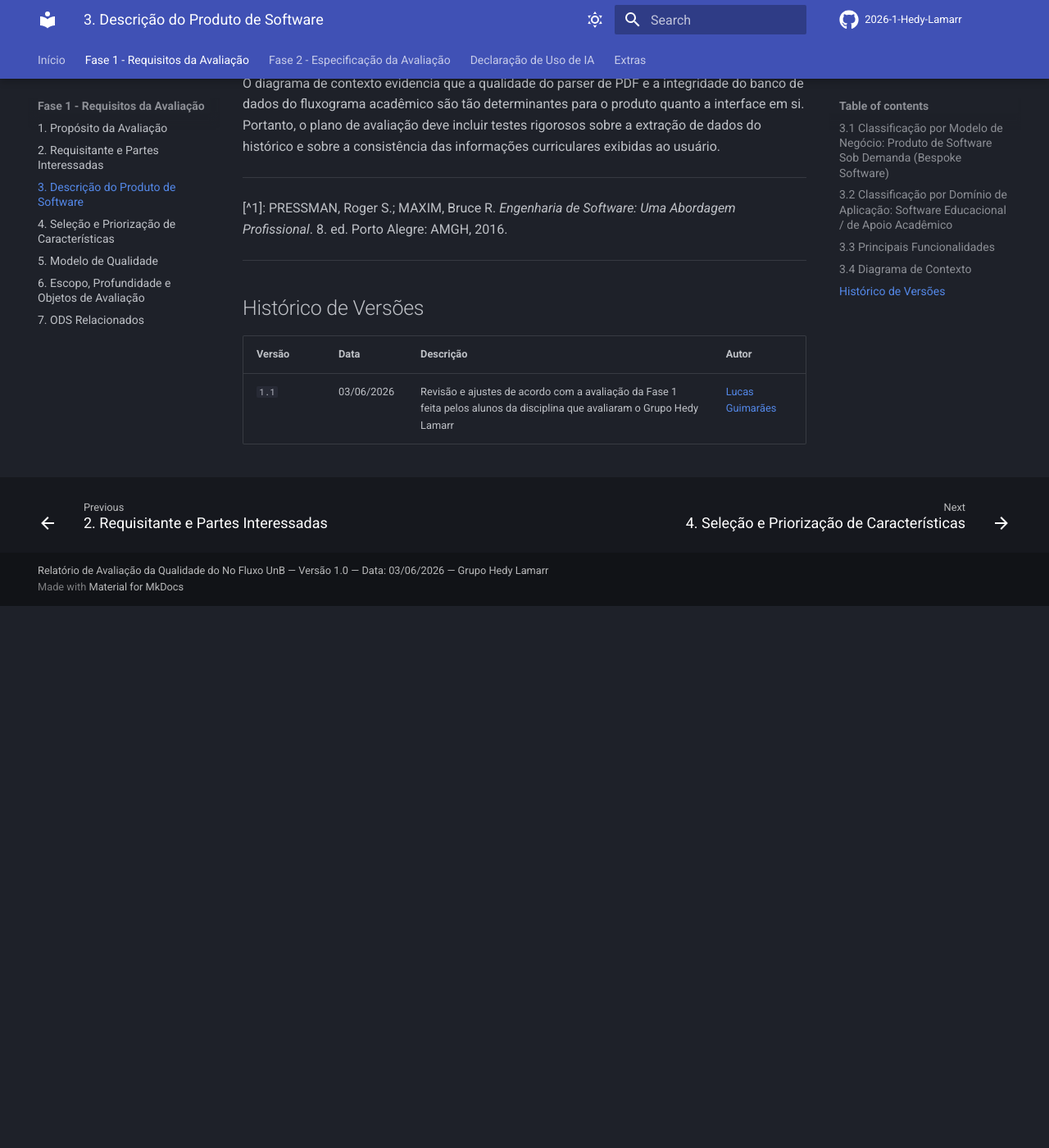
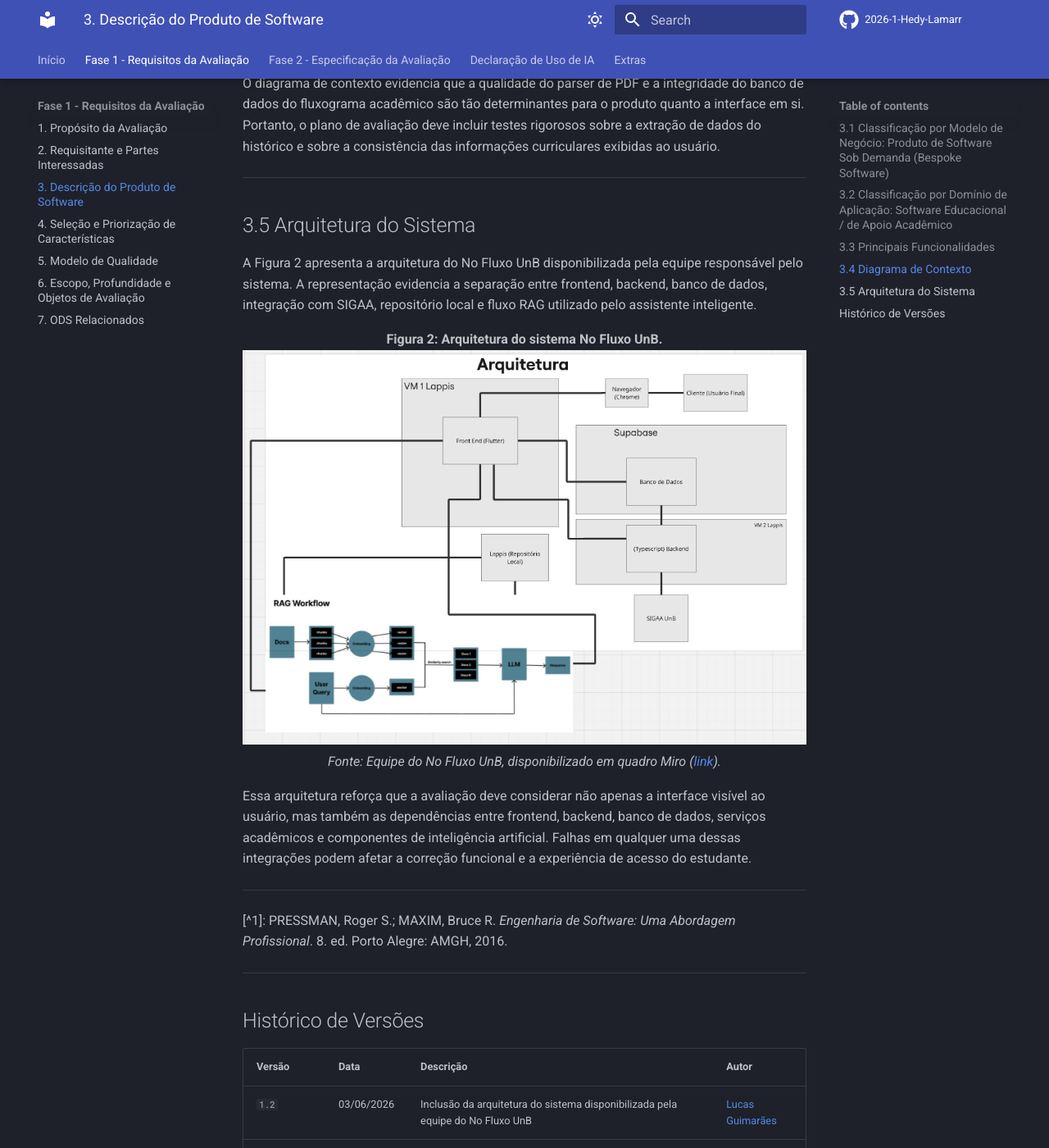
Before and after one commit to FCTE-Qualidade-de-Software-1/2026-1_T01_HEDY_LAMAR, an MkDocs documentation site: the page built from docs/fase1/03_descricao_produto.md, in a window 1280 px wide and 1400 px high, scrolled down 2727 px. Shown: the whole window at 82% size. Built offline with MkDocs 1.6.1 and Material for MkDocs 9.7.7, drawn with Linux system fonts in a browser that asks for light colours; comment, search, counter and statistics services are not loaded; before the commit the page ends 3466 px from its top, so only the background shows below that.

```diff
--- a/docs/fase1/03_descricao_produto.md
+++ b/docs/fase1/03_descricao_produto.md
@@ -66,6 +66,22 @@
 
 ---
 
+## 3.5 Arquitetura do Sistema
+
+A Figura 2 apresenta a arquitetura do No Fluxo UnB disponibilizada pela equipe responsável pelo sistema. A representação evidencia a separação entre frontend, backend, banco de dados, integração com SIGAA, repositório local e fluxo RAG utilizado pelo assistente inteligente.
+
+<div align="center">
+  <strong>Figura 2: Arquitetura do sistema No Fluxo UnB.</strong>
+  <br>
+  <img src="../../assets/arquitetura.png" alt="Diagrama de arquitetura do No Fluxo UnB, com frontend Flutter, backend TypeScript, Supabase, banco de dados, SIGAA UnB, repositório local Lappis e fluxo RAG com documentos, embeddings, LLM e resposta ao usuário." style="max-width: 100%; height: auto;">
+  <br>
+  <em>Fonte: Equipe do No Fluxo UnB, disponibilizado em quadro Miro (<a href="https://miro.com/app/board/uXjVIC_JkAY=/?moveToWidget=3458764626773503994&cot=14">link</a>).</em>
+</div>
+
+Essa arquitetura reforça que a avaliação deve considerar não apenas a interface visível ao usuário, mas também as dependências entre frontend, backend, banco de dados, serviços acadêmicos e componentes de inteligência artificial. Falhas em qualquer uma dessas integrações podem afetar a correção funcional e a experiência de acesso do estudante.
+
+---
+
 [^1]: PRESSMAN, Roger S.; MAXIM, Bruce R. *Engenharia de Software: Uma Abordagem Profissional*. 8. ed. Porto Alegre: AMGH, 2016.
 
 ---
@@ -74,4 +90,5 @@
 
 | Versão | Data | Descrição | Autor |
 |---|---|---|---|
+| `1.2` | 03/06/2026 | Inclusão da arquitetura do sistema disponibilizada pela equipe do No Fluxo UnB | [Lucas Guimarães](https://github.com/lcsgborges) |
 | `1.1` | 03/06/2026 | Revisão e ajustes de acordo com a avaliação da Fase 1 feita pelos alunos da disciplina que avaliaram o Grupo Hedy Lamarr | [Lucas Guimarães](https://github.com/lcsgborges) |
```
Also changed, not shown: docs/assets/arquitetura.png (added).
